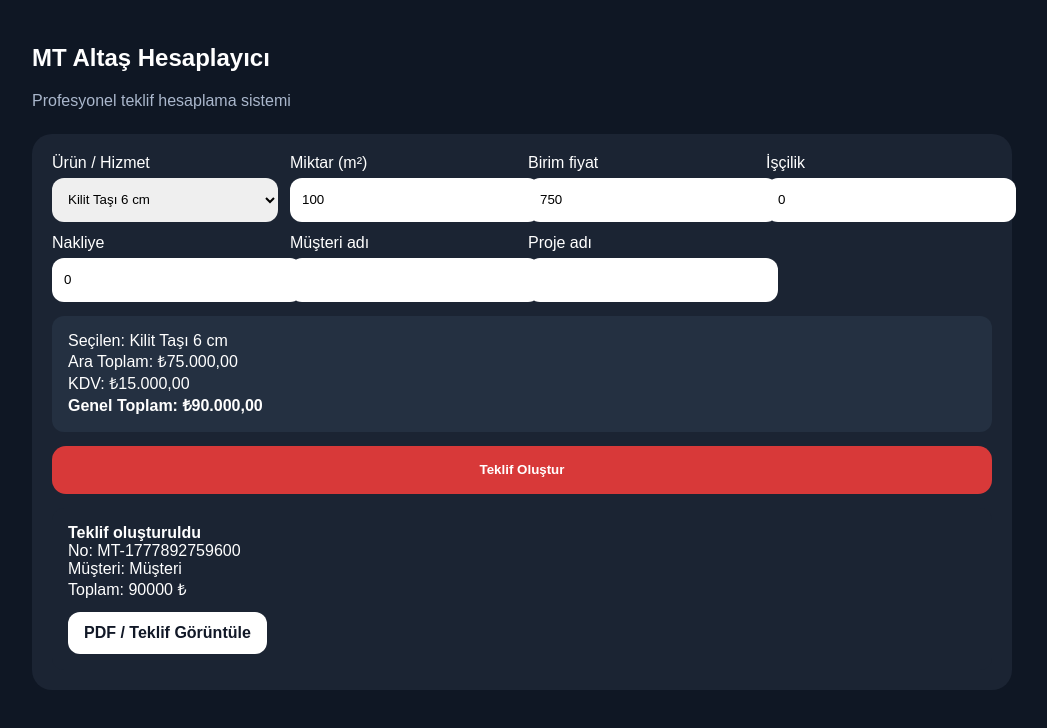
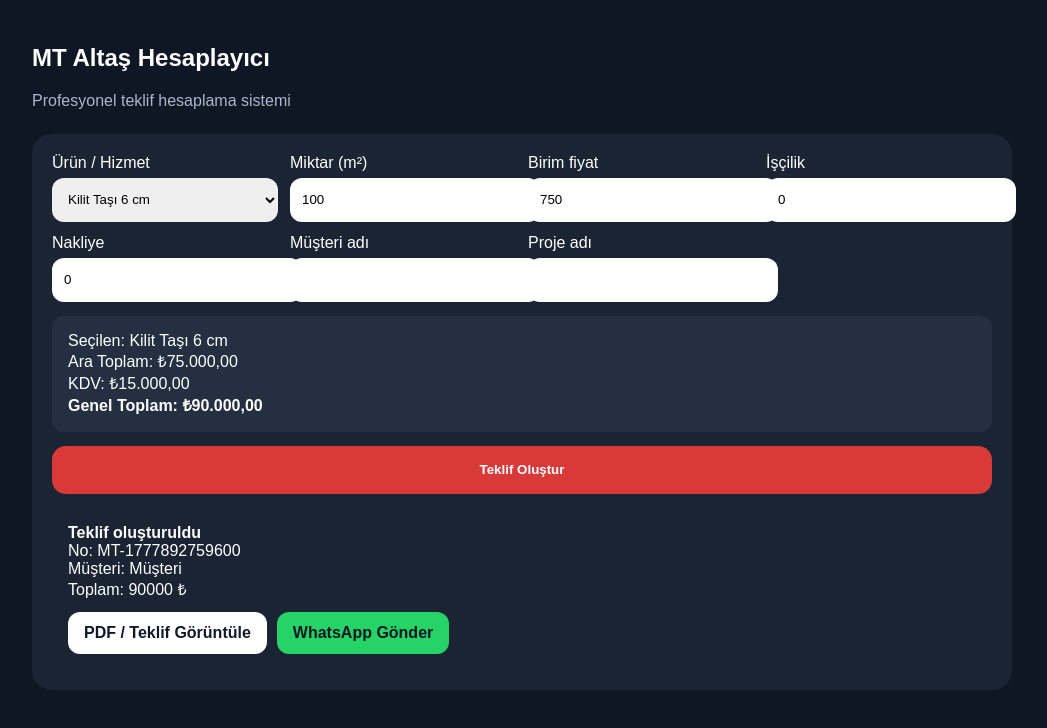
Before and after one commit to altasburhan2525-del/mta-saas0, a Next.js app: page /calculator in a window 1280 px wide. Both pictures are taken after a click on the button "Teklif Oluştur". Shown: the top 728 px of the page, without its empty margins (118-1165 px from the left). Built offline with nearby package versions, Linux system fonts and the light colour scheme.

Commit message:
Add WhatsApp sharing to calculator

```diff
--- a/components/CalculatorApp.tsx
+++ b/components/CalculatorApp.tsx
@@ -9,6 +9,8 @@ type Product = {
   unit: string;
   price: number;
 };
+
+const WHATSAPP_NUMBER = '905426174956';
 
 export default function CalculatorApp(){
   const [products, setProducts] = useState<Product[]>([]);
@@ -66,6 +68,8 @@ export default function CalculatorApp(){
   };
 
   const printUrl = proposalResult ? `/proposal/print?id=${encodeURIComponent(proposalResult.id)}&customer=${encodeURIComponent(proposalResult.customerName)}&project=${encodeURIComponent(proposalResult.projectName)}&product=${encodeURIComponent(proposalResult.productName)}&unit=${encodeURIComponent(proposalResult.productUnit)}&quantity=${encodeURIComponent(proposalResult.quantity)}&subtotal=${encodeURIComponent(proposalResult.subtotal)}&vat=${encodeURIComponent(proposalResult.vat)}&total=${encodeURIComponent(proposalResult.total)}` : '';
+  const whatsappText = proposalResult ? `MT Altaş Hesaplayıcı teklifiniz:%0A%0ATeklif No: ${proposalResult.id}%0AMüşteri: ${proposalResult.customerName}%0AProje: ${proposalResult.projectName}%0AÜrün: ${proposalResult.productName}%0AToplam: ${proposalResult.total} ₺%0A%0ATeklif: ${typeof window !== 'undefined' ? window.location.origin + printUrl : printUrl}` : '';
+  const whatsappUrl = proposalResult ? `https://wa.me/${WHATSAPP_NUMBER}?text=${whatsappText}` : '';
 
   return (
     <div style={{display:'grid',gap:14}}>
@@ -107,7 +111,10 @@ export default function CalculatorApp(){
           <div>No: {proposalResult.id}</div>
           <div>Müşteri: {proposalResult.customerName}</div>
           <div>Toplam: {proposalResult.total} ₺</div>
-          <a href={printUrl} target="_blank" style={{display:'inline-flex',marginTop:12,padding:'12px 16px',borderRadius:12,background:'#fff',color:'#111827',fontWeight:900,textDecoration:'none'}}>PDF / Teklif Görüntüle</a>
+          <div style={{display:'flex',gap:10,flexWrap:'wrap',marginTop:12}}>
+            <a href={printUrl} target="_blank" style={{display:'inline-flex',padding:'12px 16px',borderRadius:12,background:'#fff',color:'#111827',fontWeight:900,textDecoration:'none'}}>PDF / Teklif Görüntüle</a>
+            <a href={whatsappUrl} target="_blank" style={{display:'inline-flex',padding:'12px 16px',borderRadius:12,background:'#25D366',color:'#0f1724',fontWeight:900,textDecoration:'none'}}>WhatsApp Gönder</a>
+          </div>
         </div>
       )}
     </div>
```
